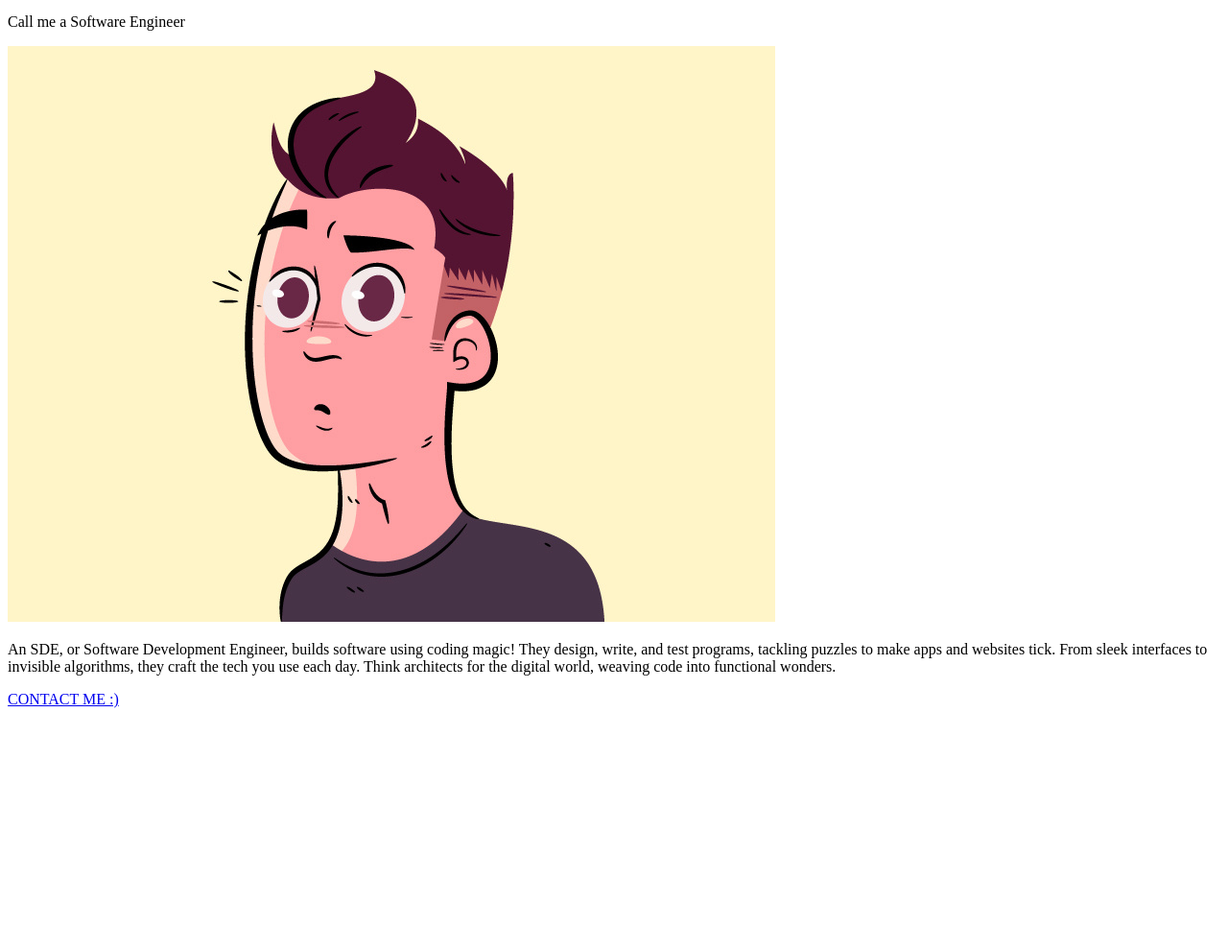
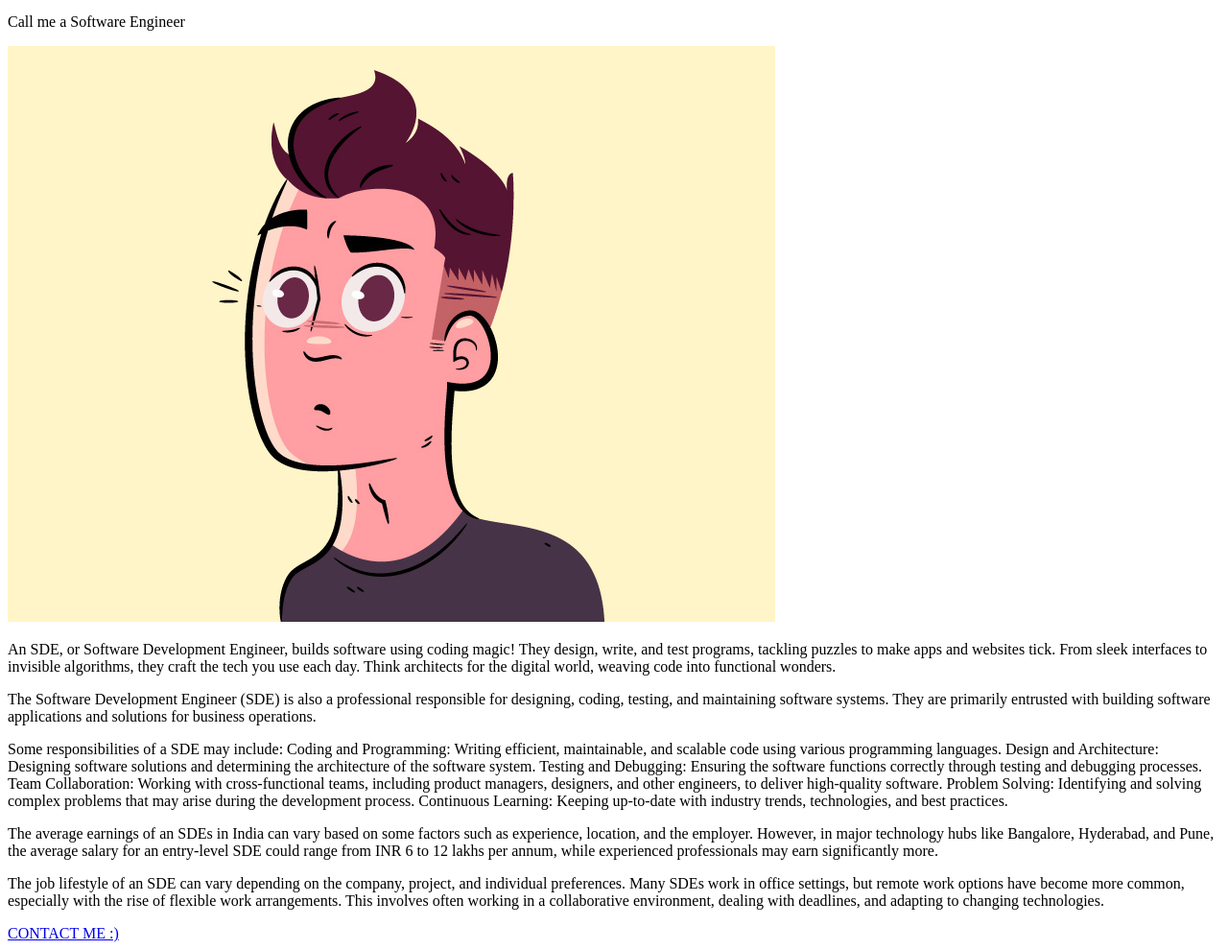
Before and after one commit to yash11K/GitLabExercise, a plain HTML site: page index.html in a window 1280 px wide. Shown: the part 100-1090 px from the top of the page at 96% size. Before the commit the page ends 846 px from the top, so only its background shows below. Drawn offline with Linux system fonts and the light colour scheme.

Commit message:
Update index.html
Added info about SDE's

```diff
--- a/index.html
+++ b/index.html
@@ -13,6 +13,42 @@
                  From sleek interfaces to invisible algorithms, they craft the tech you use each day. Think architects for the digital world,
                  weaving code into functional wonders.
             </p>
+
+         <p>
+The Software Development Engineer (SDE) is also a professional responsible for designing, coding, testing, and maintaining software systems. They are primarily entrusted with building software
+applications and solutions for business operations.
+        </p>
+
+        <p>
+Some responsibilities of a SDE may include:
+
+Coding and Programming: Writing efficient, maintainable, and scalable code using various programming languages.
+
+Design and Architecture: Designing software solutions and determining the architecture of the software system.
+
+Testing and Debugging: Ensuring the software functions correctly through testing and debugging processes.
+
+Team Collaboration: Working with cross-functional teams, including product managers, designers, and other engineers, to deliver high-quality software.
+
+Problem Solving: Identifying and solving complex problems that may arise during the development process.
+
+Continuous Learning: Keeping up-to-date with industry trends, technologies, and best practices.
+</p>
+
+
+<p>
+The average earnings of an SDEs in India can vary based on some factors such as experience, location, and the employer.
+ However, in major technology hubs like Bangalore, Hyderabad, and Pune, the average salary for an entry-level SDE could range from INR 6 to 12 lakhs per annum,
+while experienced professionals may earn significantly more.
+</p>
+
+
+<p>
+The job lifestyle of an SDE can vary depending on the company, project, and individual preferences.
+Many SDEs work in office settings, but remote work options have become more common, especially with the rise of flexible work arrangements.
+This involves often working in a collaborative environment, dealing with deadlines, and adapting to changing technologies.
+ </p>
+
         <a href = "contact.html"> CONTACT ME :) </a>
     </body>
 </html>
```
